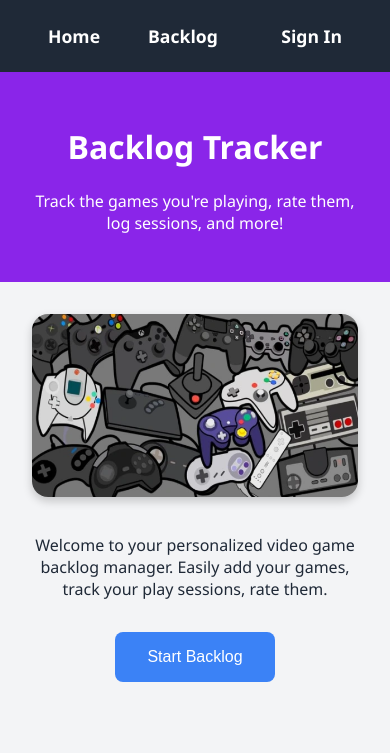
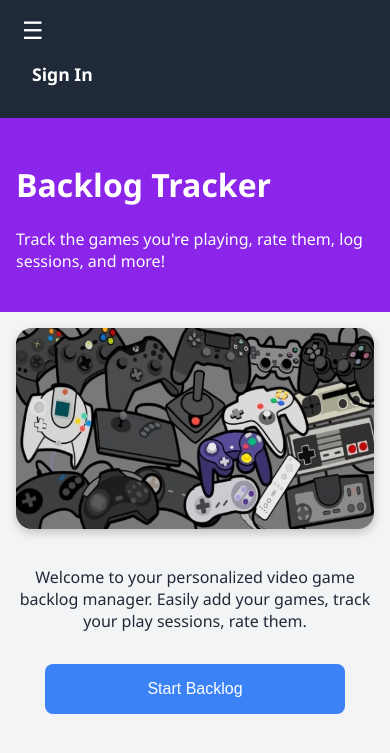
Before and after one commit to Martymcfever/CSCE464Project, a PHP site: page / in a window 390 px wide. Shown: the top 753 px of the page. Run offline with PHP 8.4, Linux system fonts and the light colour scheme.

Commit message:
Updated responisve design

```diff
--- a/index.php
+++ b/index.php
@@ -30,20 +30,25 @@ if (isset($_SESSION['user_id'])) {
 </head>
 <body class="landing-page">
 <nav class="navbar">
-    <div class="nav-left">
+  <button class="hamburger" id="hamburgerBtn">&#9776;</button>
+
+  <div class="nav-menu" id="navMenu">
     <a href="index.php">Home</a>
     <a href="backlog.php">Backlog</a>
   </div>
-    <div class="nav-right">
+
+  <div class="nav-left always-visible">
     <?php if ($username && $email): ?>
       <span class="user-email"><?= htmlspecialchars($username) ?> (<?= htmlspecialchars($email) ?>)</span>
       <button id="logoutBtn" class="logout-btn">Logout</button>
     <?php else: ?>
-        <a href="login.html" class="login-link">Sign In</a>
+      <a href="login.html" class="signin-link">Sign In</a>
     <?php endif; ?>
   </div>
 
+
 </nav>
+
 
   <header class="landing-page">
     <h1>Backlog Tracker</h1>
@@ -97,6 +102,16 @@ if (isset($_SESSION['user_id'])) {
       }
     </script>
 
+    <script>
+      const hamburgerBtn = document.getElementById("hamburgerBtn");
+      const navMenu = document.getElementById("navMenu");
+
+      hamburgerBtn.addEventListener("click", () => {
+        navMenu.classList.toggle("show");
+      });
+    </script>
+
+
 
 
 
--- a/login.html
+++ b/login.html
@@ -2,6 +2,7 @@
 <html lang="en">
 <head>
   <meta charset="UTF-8">
+  <meta name="viewport" content="width=device-width, initial-scale=1.0">
   <title>Login</title>
   <link rel="stylesheet" href="auth.css">
 </head>
--- a/script.js
+++ b/script.js
@@ -237,8 +237,10 @@ function renderGameCard(game) {
         <button class="session-btn" title="Add Play Session">➕</button>
       </div>
     </div>
-    <div class="session-preview-button-container">
-      <button class="view-sessions-btn">📋 View my game sessions</button>
+    <div class="session-preview-wrapper">
+      <div class="session-preview-button-container">
+        <button class="view-sessions-btn">📋 View my game sessions</button>
+      </div>
     </div>
   `;
 
--- a/signup.html
+++ b/signup.html
@@ -2,6 +2,7 @@
 <html lang="en">
 <head>
   <meta charset="UTF-8">
+  <meta name="viewport" content="width=device-width, initial-scale=1.0">
   <title>Sign Up</title>
   <link rel="stylesheet" href="auth.css">
 </head>
--- a/styles.css
+++ b/styles.css
@@ -513,3 +541,126 @@ input[type="range"]#ratingSlider.pulse::-webkit-slider-thumb {
   margin-right: 10px;
   font-weight: bold;
 }
+
+
+@media (max-width: 768px) {
+  /* Navbar stacks vertically on small screens */
+  .navbar {
+    flex-direction: column;
+    align-items: flex-start;
+    padding: 1rem;
+    gap: 0.5rem;
+  }
+
+  .nav-left, .nav-right {
+    flex-direction: column;
+    align-items: flex-start;
+    gap: 0.5rem;
+  }
+
+  .logout-btn {
+    align-self: flex-start;
+    margin-left: 0;
+  }
+
+  /* Header text realigns on smaller screens */
+  header.landing-page,
+  header.list-page {
+    text-align: left;
+    padding: 1.5rem 1rem;
+  }
+
+  /* Game Cards go vertical */
+  .game-card {
+    flex-direction: column;
+    align-items: center;
+    text-align: center;
+  }
+
+  .game-cover {
+    margin: 0 0 1rem 0;
+  }
+
+  /* Intro section padding + button scaling */
+  .intro-section {
+    padding: 1rem;
+  }
+
+  #startBtn {
+    width: 100%;
+    max-width: 300px;
+  }
+
+  .form-buttons {
+    flex-direction: column;
+    gap: 0.75rem;
+  }
+
+  .form-buttons button {
+    width: 100%;
+  }
+
+  .banner-img {
+    width: 100%;
+    max-width: 100%;
+  }
+
+  .popup form {
+    padding: 1rem;
+    max-width: 90%;
+  }
+
+  .session-preview-button-container {
+    right: 10px;
+    top: 10px;
+  }
+}
+
+
+/* Hamburger styling */
+.hamburger {
+  display: none;
+  font-size: 1.5rem;
+  background: none;
+  color: white;
+  border: none;
+  cursor: pointer;
+}
+
+/* Mobile Nav Menu */
+.nav-menu {
+  display: flex;
+  gap: 1rem;
+}
+
+@media (max-width: 768px) {
+  .hamburger {
+    display: block;
+  }
+
+  .nav-menu {
+    display: none;
+    flex-direction: column;
+    width: 100%;
+    background-color: #1f2937;
+    padding: 1rem;
+    border-top: 1px solid #374151;
+  }
+
+  .nav-menu.show {
+    display: flex;
+  }
+
+  .navbar {
+    flex-direction: column;
+    align-items: flex-start;
+  }
+
+  .nav-left.always-visible {
+    display: flex;
+    flex-direction: column;
+    align-items: flex-start;
+    gap: 0.5rem;
+    margin-bottom: 0.5rem;
+  }
+}
```
Also changed, not shown: other parts of styles.css (+33 -5 lines), auth.css (+45 -0 lines), backlog.php (+16 -3 lines). Lines whose indentation alone changed are shown as unchanged.
